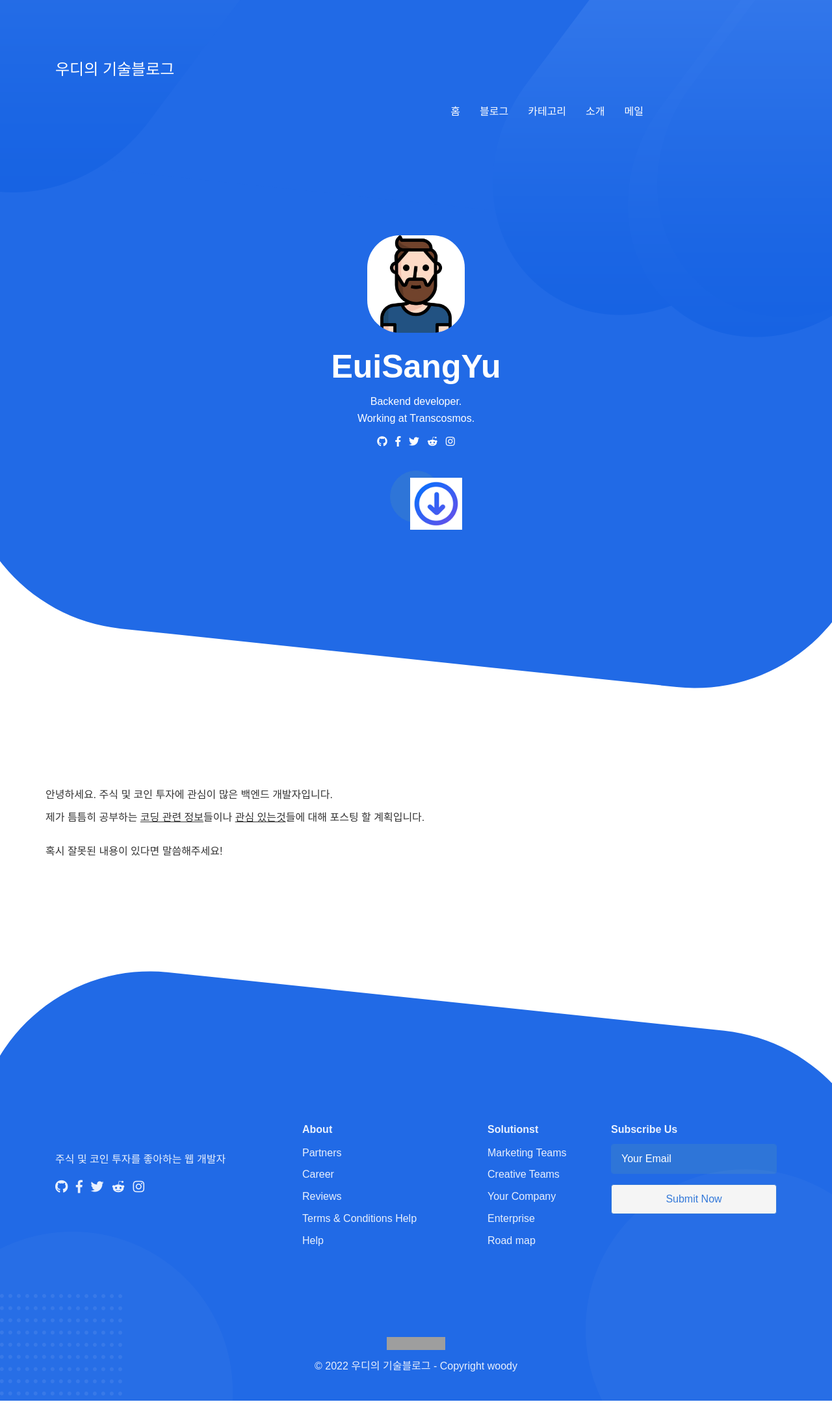
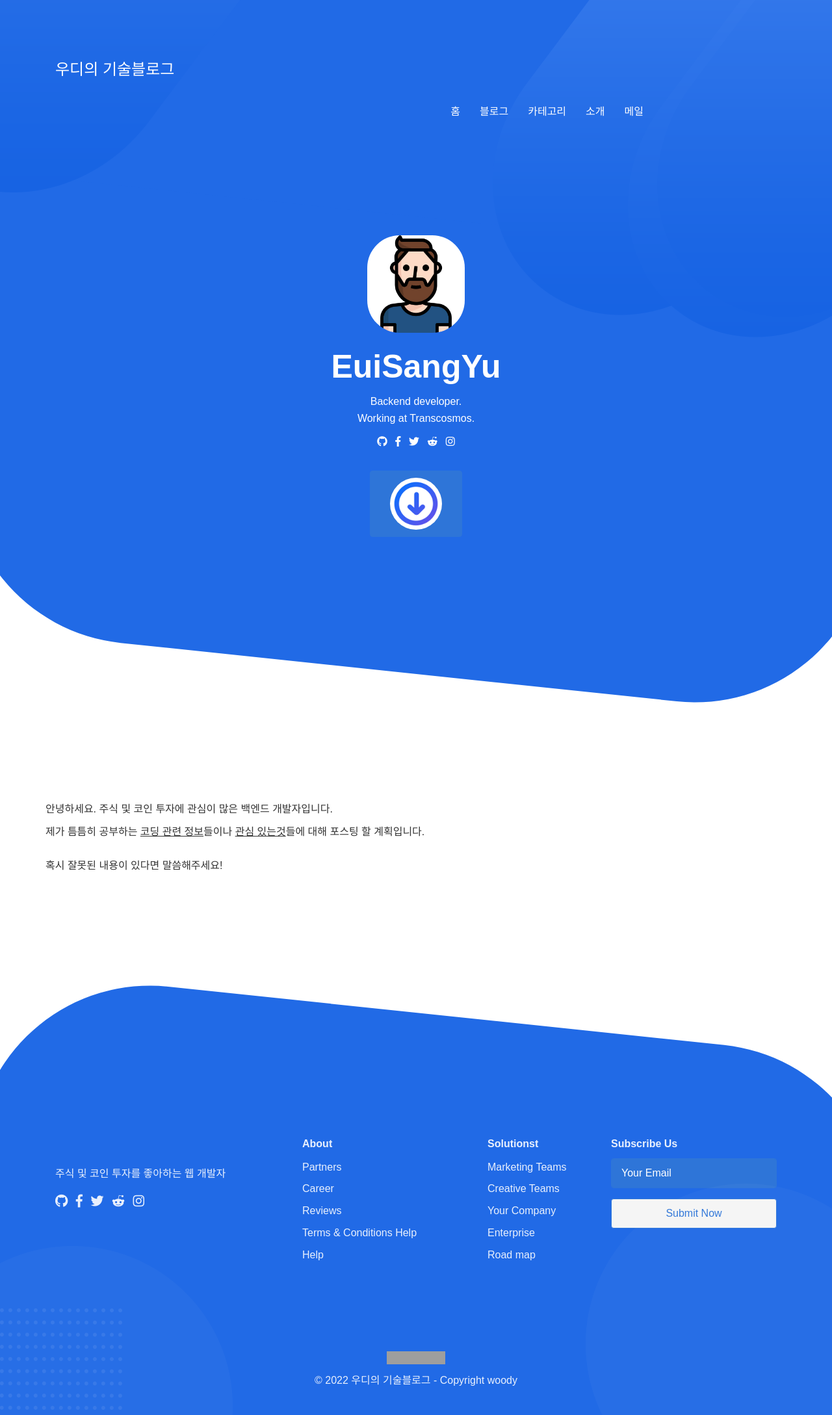
Before and after one commit to yuuisang/yuuisang.github.io, a Jekyll site: the page built from _authors/EuiSangYu.html, in a window 1280 px wide. Shown: the whole page at 65% size. Built offline with Jekyll 4.4.1, drawn with Linux system fonts in a browser that asks for light colours; some web fonts are replaced; before the commit the page ends 2155 px from its top, so only the background shows below that; grey boxes are pictures that could not be loaded.

Commit message:
arrowdown btn add

```diff
--- a/_includes/header.html
+++ b/_includes/header.html
@@ -99,8 +99,8 @@
         <div class="row">
             <div class="col-md-12">
                 <div class="page-title text-center white-all">
-                    <button onclick="$('html, body').stop().animate( { scrollTop : '600' } );" style="width:80px;height:80px;border-radius:50%;">
-                        <img src="/assets/images/downbutton.png" style="width:80px;height:80px;">
+                    <button onclick="$('html, body').stop().animate( { scrollTop : '700' } );">
+                        <img src="/assets/images/downbutton.png" style="width:80px;height:80px;border-radius:50%;">
                     </button>
                 </div>
             </div>
```
